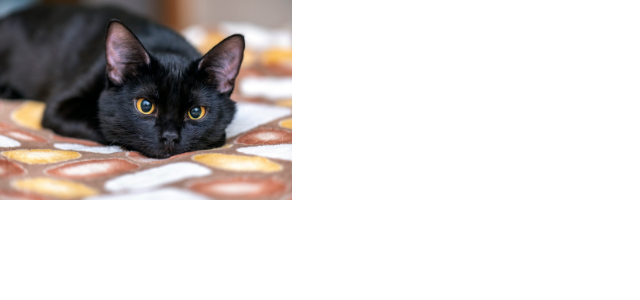
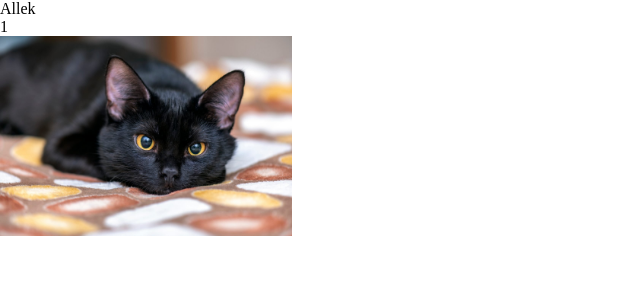
Before and after one commit to AllexThiagoSR/personal-site, a Next.js app: page / in a window 1280 px wide. Shown: the top 300 px of the page, without its empty margins (0-640 px from the left). Built offline with nearby package versions, Linux system fonts and the light colour scheme.

Commit message:
feat: Adiciona um Header a página

```diff
--- /dev/null
+++ b/src/components/Header.js
@@ -0,0 +1,13 @@
+import React from 'react';
+import NavBar from './NavBar';
+
+function Header() {
+  return (
+    <header>
+      <span>Allek</span>
+      <NavBar />
+    </header>
+  );
+}
+
+export default Header;
--- /dev/null
+++ b/src/components/NavBar.js
@@ -0,0 +1,13 @@
+import React from 'react';
+
+function NavBar() {
+  return (
+    <nav>
+      <ol>
+        <li>1</li>
+      </ol>
+    </nav>
+  );
+}
+
+export default NavBar;
--- a/src/pages/index.js
+++ b/src/pages/index.js
@@ -1,3 +1,4 @@
+import Header from '@/components/Header';
 import Head from 'next/head';
 import Image from 'next/image';
 import placeholderImage from 'src/images/placeholderImage.jpg';
@@ -12,6 +13,7 @@ export default function Home() {
         <link rel="icon" href="/favicon.ico" />
       </Head>
       <main>
+        <Header />
         <Image
           src={ placeholderImage }
           alt="Author"
```
